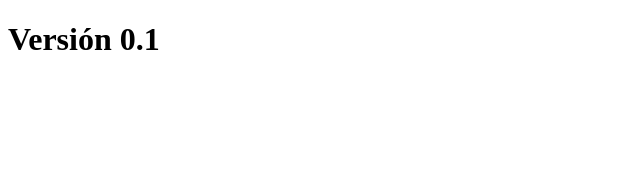
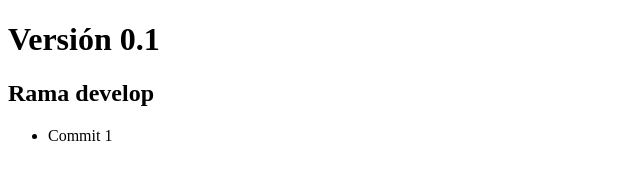
Before and after one commit to jesusdc8/UT02-GIT, a plain HTML site: page index.html in a window 1280 px wide. Shown: the whole page, without its empty margins (0-640 px from the left). Drawn offline with Linux system fonts and the light colour scheme.

Commit message:
develop 1

```diff
--- a/index.html
+++ b/index.html
@@ -8,5 +8,10 @@
 </head>
 <body>
     <h1>Versión 0.1</h1>
+
+    <h2>Rama develop</h2>
+    <ul>
+        <li>Commit 1</li>
+    </ul>
 </body>
 </html>
```
